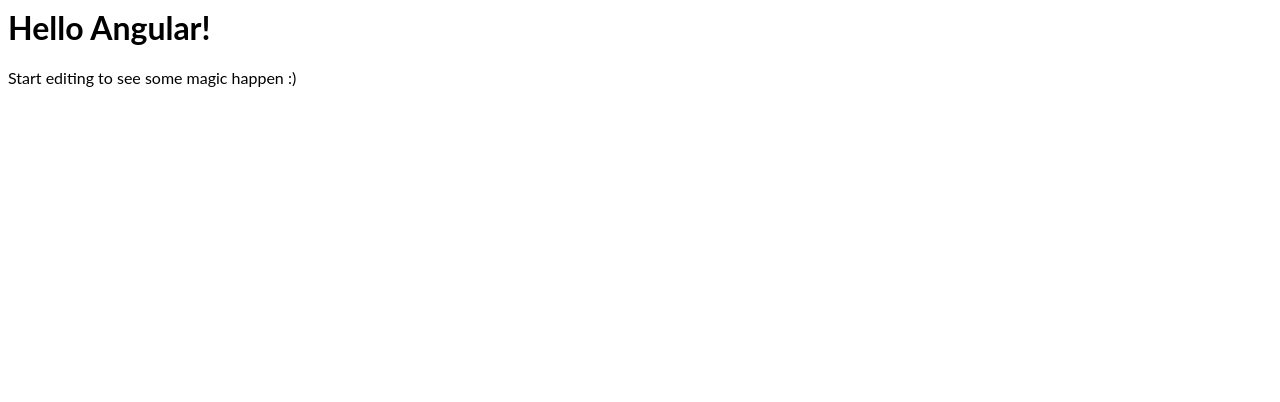
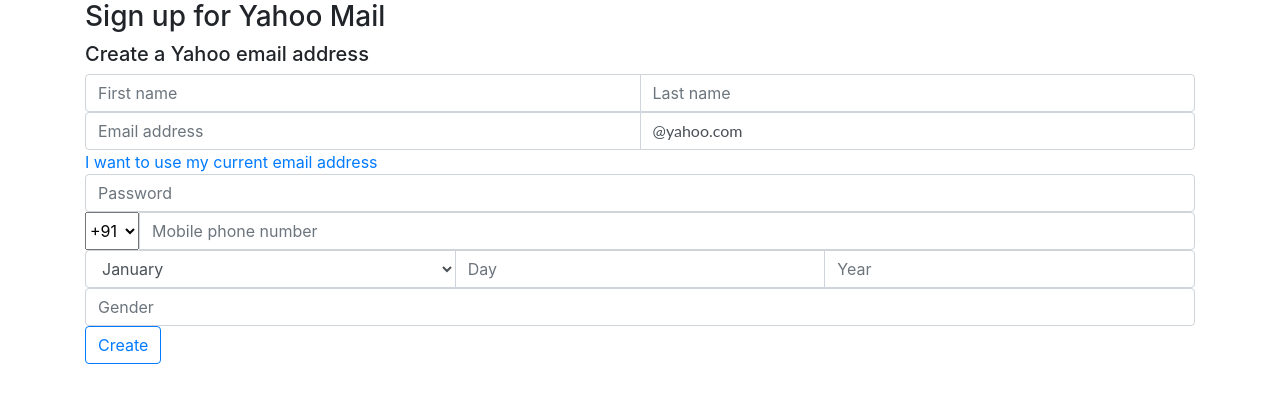
Before and after one commit to DarshiL7/angular-fteq1i, an Angular app: page / in a window 1280 px wide. Shown: the top 402 px of the page. Built offline with nearby package versions, Linux system fonts and the light colour scheme.

Commit message:
1 file modified

```diff
--- a/src/app/app.component.html
+++ b/src/app/app.component.html
@@ -1,4 +1,64 @@
-<hello name="{{ name }}"></hello>
+<!-- <hello name="{{ name }}"></hello>
 <p>
   Start editing to see some magic happen :)
-</p>
+</p> -->
+<!-- <input type="text" [(ngModel)]=this.name/> -->
+<link rel="stylesheet" href="https://stackpath.bootstrapcdn.com/bootstrap/4.4.1/css/bootstrap.min.css" integrity="sha384-Vkoo8x4CGsO3+Hhxv8T/Q5PaXtkKtu6ug5TOeNV6gBiFeWPGFN9MuhOf23Q9Ifjh" crossorigin="anonymous">
+<div class="container">
+
+  <h3 >  Sign up for Yahoo Mail</h3>
+  <h5> Create a Yahoo email address  </h5>
+  <!-- <input [(ngModel)]="name"> -->
+  <!-- <p>{{name}}</p> -->
+<form >
+  <div  class="input-group">
+    <input type="text" placeholder="First name" class="form-control" />
+    <input type="text" placeholder="Last name" class="form-control"/>
+  </div>
+  <div class="input-group" >
+    <input type="text" placeholder="Email address" class="form-control">
+    <p class="text-secondary"  class="form-control"  >@yahoo.com</p>
+
+  </div>
+  <a href="" >I want to use my current email address</a>
+  <div >
+    <input type="password" class="form-control" placeholder="Password" />
+  </div>
+  <div class="input-group" >
+    <select >
+      <option>+91</option>
+      <option>+1</option>
+      <option>+44</option>
+    </select>
+
+    <input type="text" placeholder="Mobile phone number" class="form-control" />
+  </div>
+  <div class="input-group">
+    <select class="form-control" >
+      <!-- <option >Birth month</option> -->
+      <option>January</option>
+      <option>February</option>
+      <option>March</option>
+      <option>April</option>
+      <option>May</option>
+      <option>June</option>
+      <option>July</option>
+      <option>August</option>
+      <option>September</option>
+      <option>October</option>
+      <option>November</option>
+      <option>December</option>
+    </select>
+    <input type="text" placeholder="Day" class="form-control"/>
+    <input type="text" placeholder="Year" class="form-control"/>
+
+  </div>
+  <div class="input-group">
+      <input type="text" placeholder="Gender" class="form-control"/>
+  </div>
+  <div >
+    <button type="button" class="btn btn-outline-primary" (click)="dataPass()">Create</button>
+  </div>
+
+</form>
+</div>
```
